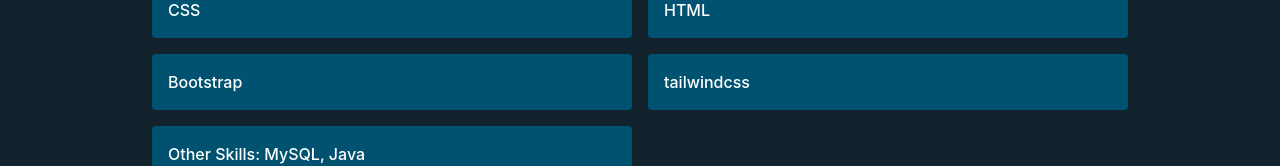
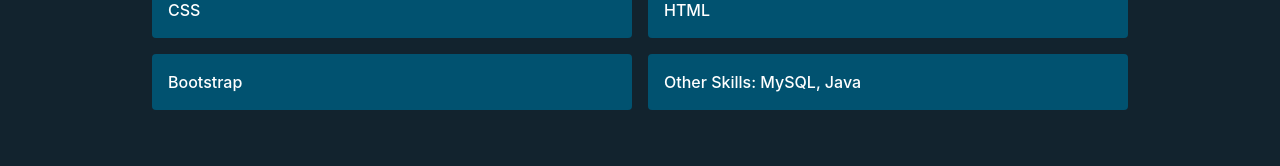
Before and after one commit to jmslynn/react-portfolio, a React (Create React App) app: page / in a window 1280 px wide. Shown: the part 1594-1760 px from the top of the page. Built offline with nearby package versions, Linux system fonts and the light colour scheme.

Commit message:
removing tailwindcss from skills

```diff
--- a/src/data.js
+++ b/src/data.js
@@ -1,6 +1,6 @@
 
 export const skills = [
-  "ReactJS", "JavaScript", "CSS", "HTML", "Bootstrap", "tailwindcss", "Other Skills: MySQL, Java"
+  "ReactJS", "JavaScript", "CSS", "HTML", "Bootstrap", "Other Skills: MySQL, Java"
 ]
 export const projects = [
   {
```
